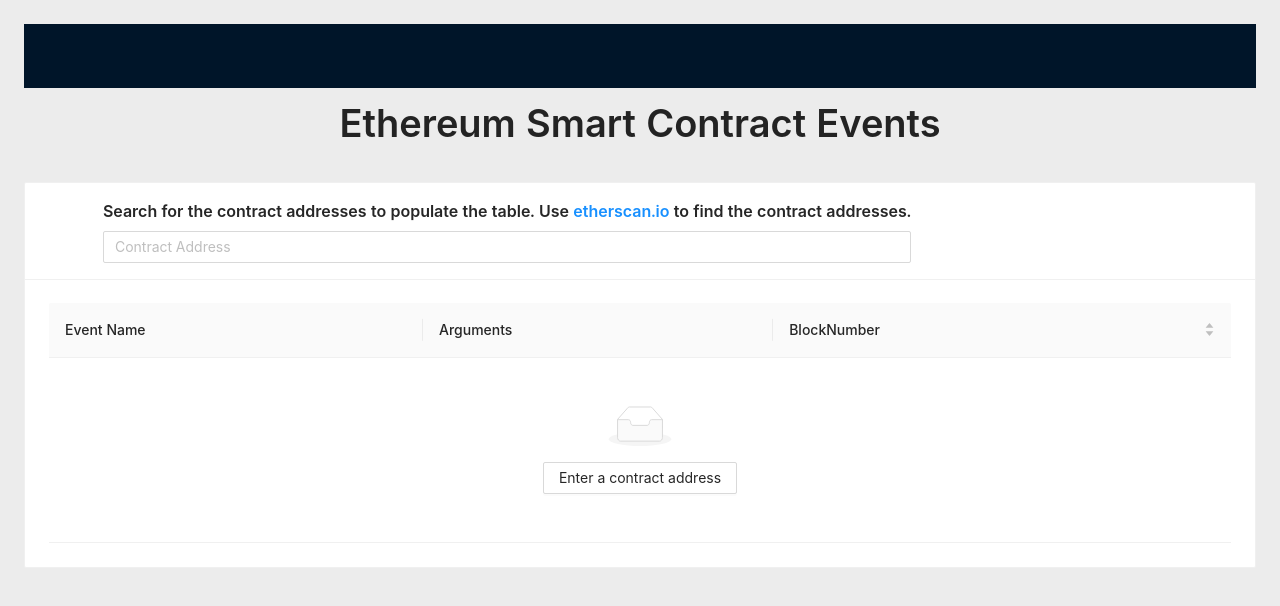
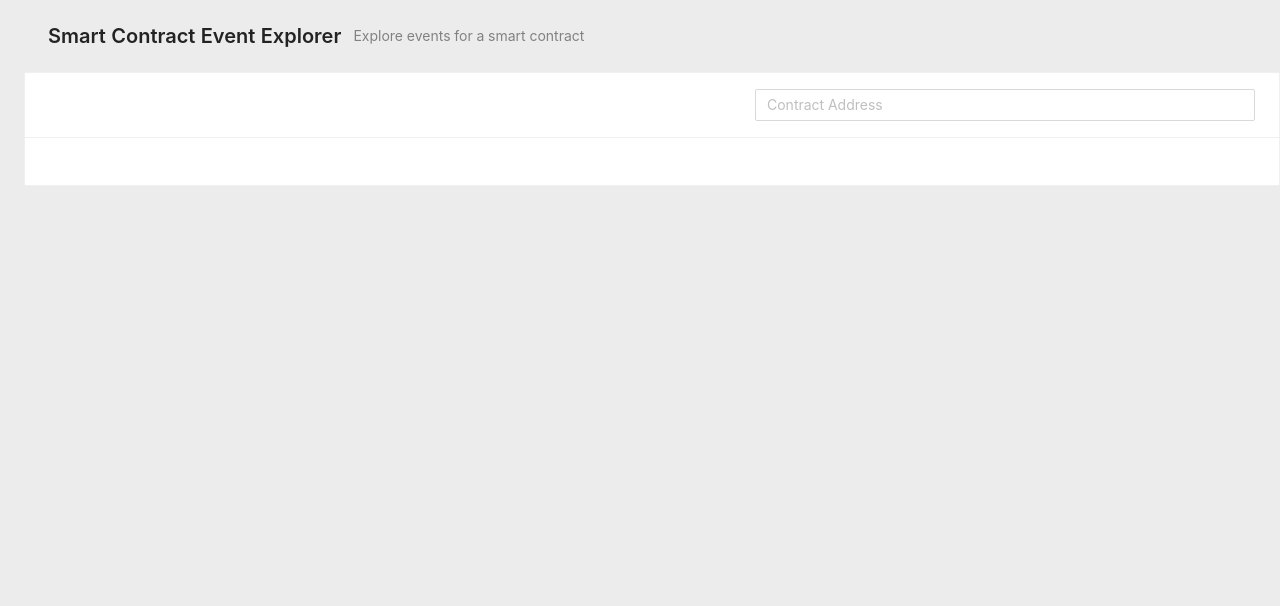
Before and after one commit to alwaysbegrowing/events, a React (Create React App) app: page / in a window 1280 px wide. Shown: the top 606 px of the page. Built offline with nearby package versions, Linux system fonts and the light colour scheme.

Commit message:
simplify text

```diff
--- a/src/App.js
+++ b/src/App.js
@@ -9,7 +9,8 @@
   Row,
   ConfigProvider,
   Button,
-  Empty
+  Empty,
+  PageHeader
 } from "antd";
 import { ContainerOutlined, Cont } from "@ant-design/icons";
 
@@ -98,35 +99,20 @@
   }, [contractAddress, eventName]);
 
   return (
-    <Layout>
-      <div style={{ background: "#ececec", height: "100vh", padding: 24 }}>
-        <Header></Header>
-        <Row span={24} style={{ justifyContent: "center" }}>
-          <Title
-            level={1}
-            style={{
-              paddingTop: "12px",
-              paddingBottom: "16px",
-            }}
-          >
-            Ethereum Smart Contract Events
-          </Title>
+    <Layout style={{ background: "#ececec", height: "100vh", paddingLeft: 24, padingRight: 24 }}>
+      <PageHeader
+        className="site-page-header"
+        onBack={null}
+        title="Smart Contract Event Explorer"
+        subTitle="Explore events for a smart contract"
+      />        <Row span={24} style={{ justifyContent: "center" }}>
+
       </Row>
       {/* <Input disabled placeholder="Event Name" value={eventName} onChange={(event) => { setEventName(event.target.value) }} /> */}
       <Card
         extra={
-            <div style={{ paddingRight: "25vw" }}>
-              <Title level={5}>
-                Search for the contract addresses to populate the table. Use{" "}
-                <a
-                  href="https://etherscan.io/"
-                  target="_blank"
-                  rel="noreferrer"
-                >
-                  etherscan.io
-                </a>{" "}
-                to find the contract addresses.
-              </Title>
+          <div style={{ width: '500px' }}>
+
             <Input
               placeholder="Contract Address"
               value={contractAddress}
@@ -139,8 +125,9 @@
           </div>
         }
       >
+
         {/* Added math.random() because the keys were not unique which was messing with the blockNumber sorting */}
-          <ConfigProvider renderEmpty={customizeRenderEmpty}>
+        {contractAddress && <ConfigProvider renderEmpty={customizeRenderEmpty}>
           <Table
             pagination={false}
             rowKey={(record, index) =>
@@ -150,10 +137,9 @@
             dataSource={events}
             loading={loading}
           />
-          </ConfigProvider>
+        </ConfigProvider>}
       </Card>
-      </div>
-    </Layout>
+    </Layout >
   );
 }
 
```
Lines whose indentation alone changed are shown as unchanged.
